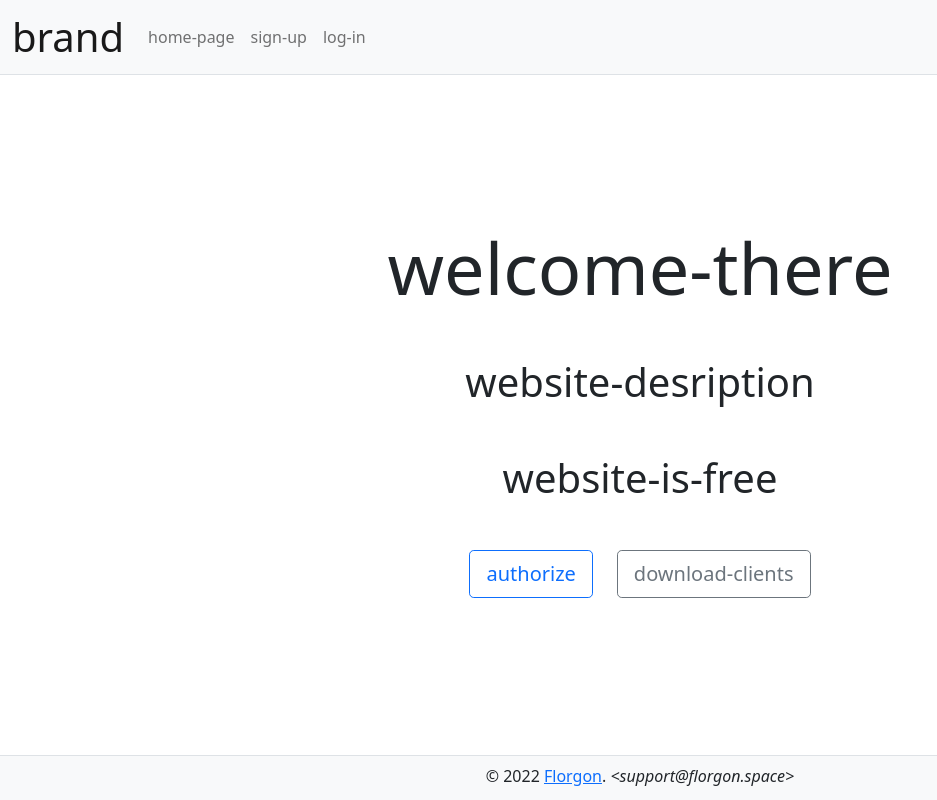
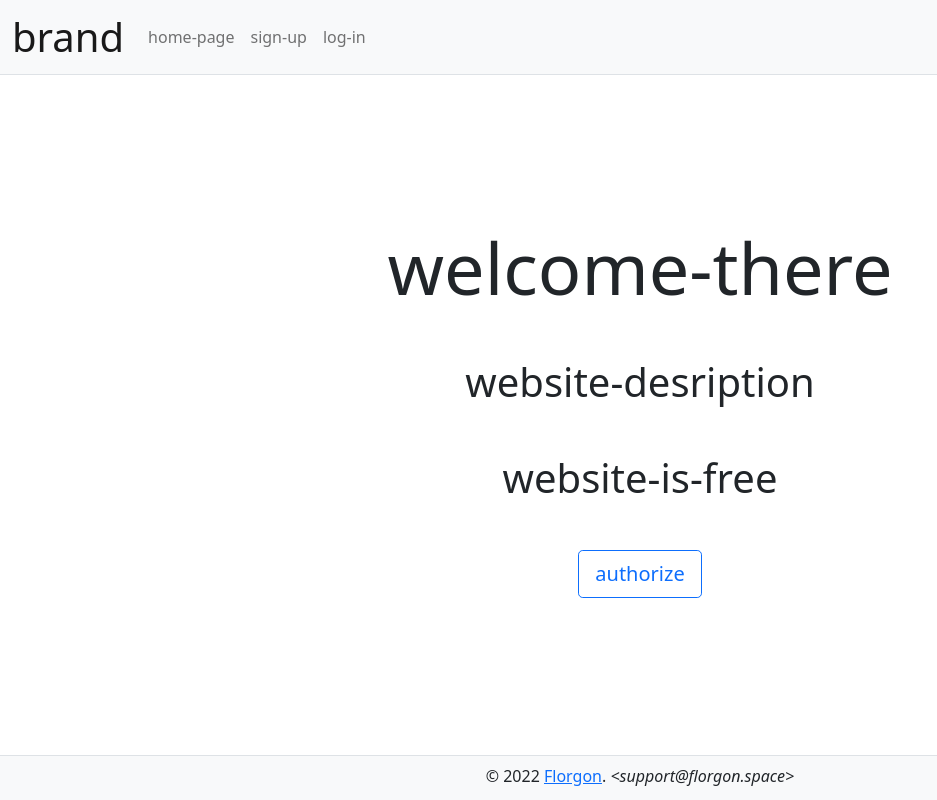
Before and after one commit to florgon/notes-web, a React (Create React App) app: page / in a window 1280 px wide. Shown: the whole page, without its empty margins (0-937 px from the left). Built offline with nearby package versions, Linux system fonts and the light colour scheme; what i18next-xhr-backend would draw is missing.

Commit message:
Remove download page

```diff
--- a/src/App.js
+++ b/src/App.js
@@ -11,7 +11,6 @@ import LoadingFallback from './components//LoadingFallback';
 import HomePage          from './pages/HomePage';
 import NotFoundPage      from './pages/NotFoundPage';
 import DevDocsPage       from './pages/DevDocsPage';
-import DownloadPage      from './pages/DownloadPage'
 import NotesListPage     from './pages/notes/NotesListPage';
 import CreateNotePage    from './pages/notes/CreateNotePage';
 import NoteEditorPage    from './pages/notes/NoteEditorPage';
@@ -49,7 +48,6 @@ const PageRoutes = function(){
       <Route path='/auth/connect' element={<AuthConnectPage/>} />
 
       {/* Other stuff. */}
-      <Route path='/download' element={<DownloadPage/>} />
       <Route path='/dev/docs' element={<DevDocsPage/>} />
 
       {/* Error handlers. */}
--- a/src/pages/DownloadPage.js
+++ /dev/null
@@ -1,23 +0,0 @@
-// Libraries.
-import React, {Fragment} from 'react';
-import {useTranslation} from 'react-i18next';
-
-const HomePage = function() {
-    /// @description Home root page.
-    const {t} = useTranslation();
-
-    document.title = t("page-title-download");
-    return (
-        <Fragment>
-            <div className="__description w-75 mx-auto text-center">
-                <p className="display-2 ">{t("download-clients")}</p>
-                <p className="display-6 text-danger">{t("download-clients-wip")}</p>
-                <a className="display-6 mb-5 btn btn-primary btn-lg" href=" https://github.com/florgon/notes-mobile/releases">{t("download-android-releases")}</a>
-
-            </div>
-
-        </Fragment>
-    )
-}
-
-export default HomePage;
--- a/src/pages/HomePage.js
+++ b/src/pages/HomePage.js
@@ -41,10 +41,6 @@ const HomePage = function() {
             <div className="row text-center justify-content-center">
                 {isAuthenticated && <AuthenticatedButtons t={t}/>}
                 {!isAuthenticated && <NotAuthenticatedButtons t={t}/>}
-
-                <div className="col-auto">
-                    <Link className="btn btn-lg btn-outline-secondary" to="/download">{t("download-clients")}</Link>
-                </div>
             </div>
         </Fragment>
     )
```
